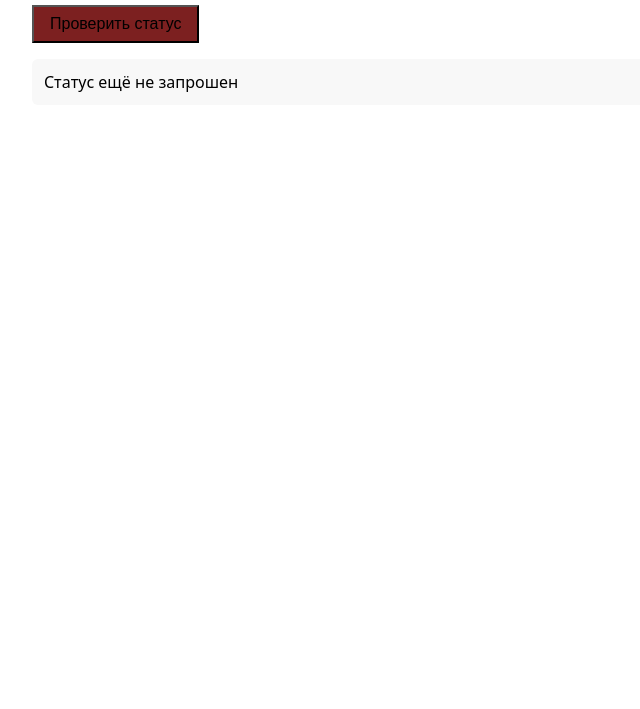
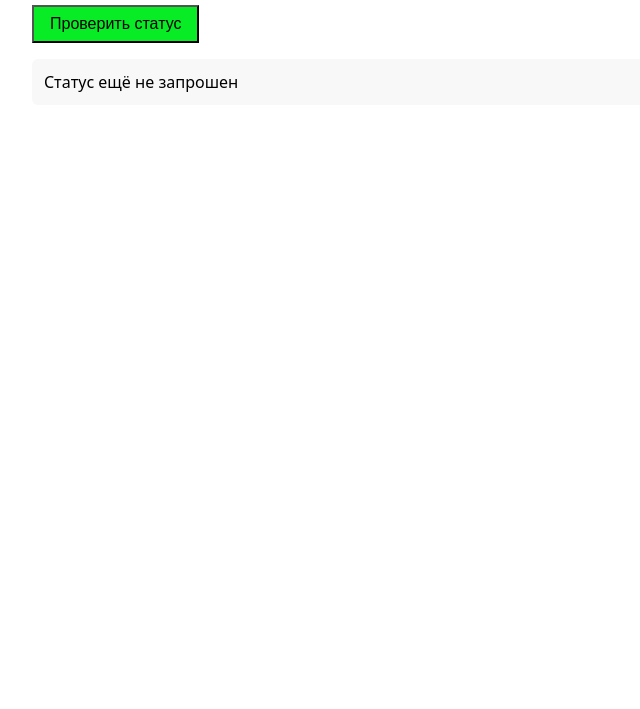
Before and after one commit to TimDen1349/simple-ci-cd-project, a website built with Vite: page client/index.html in a window 1280 px wide. Shown: the part 91-800 px from the top of the page, without its empty margins (0-640 px from the left). Built offline with nearby package versions, Linux system fonts and the light colour scheme.

Commit message:
Проверка пересборки 5

```diff
--- a/client/src/style.css
+++ b/client/src/style.css
@@ -1,3 +1,3 @@
 body { font-family: system-ui, sans-serif; margin: 2rem; }
-button { padding: .5rem 1rem; font-size: 1rem; cursor: pointer; background: #7c2020; }
+button { padding: .5rem 1rem; font-size: 1rem; cursor: pointer; background: #08ec26; }
 #result { margin-top: 1rem; padding: .75rem; background: #f8f8f8; border-radius: 6px; }
```
